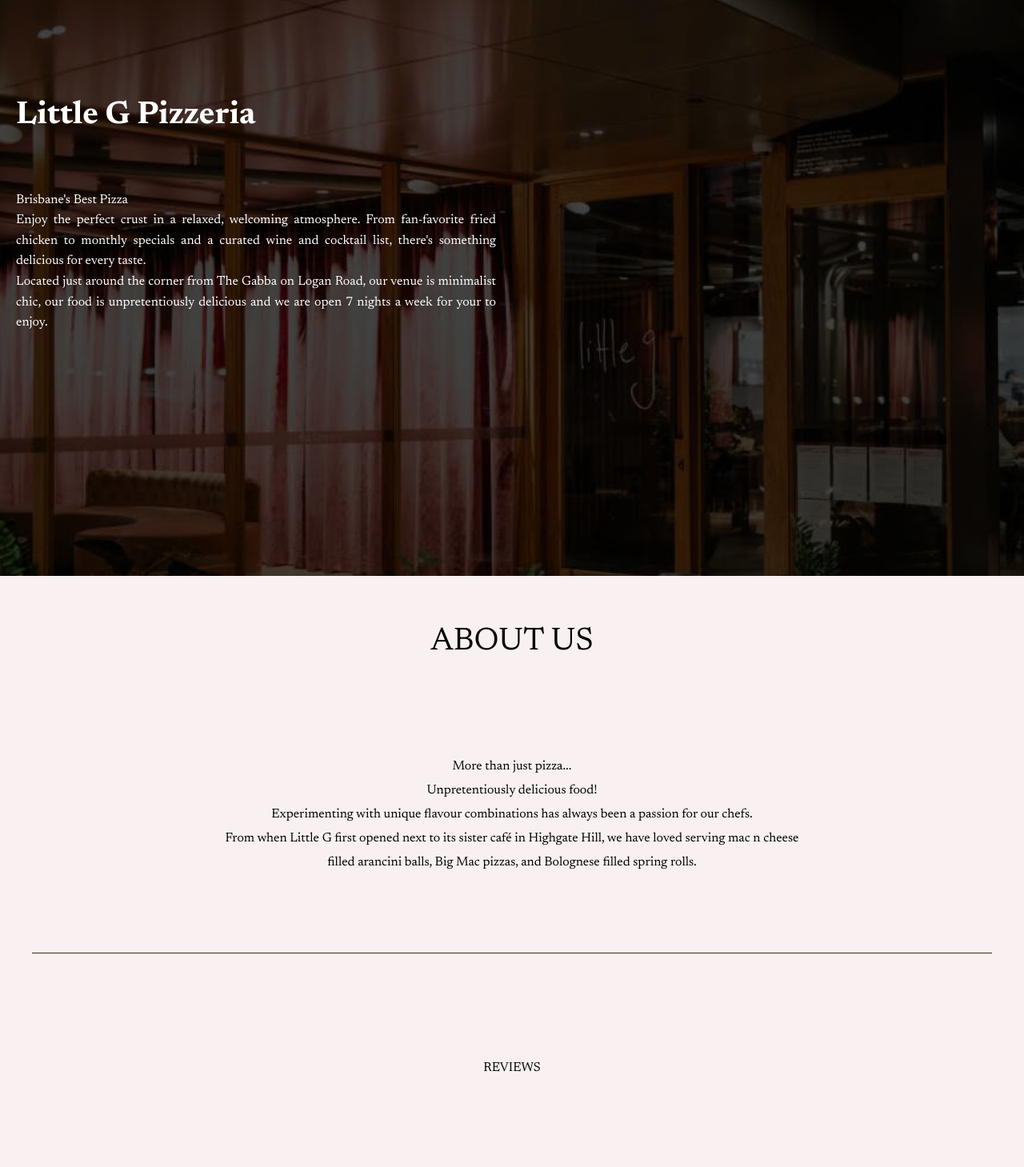
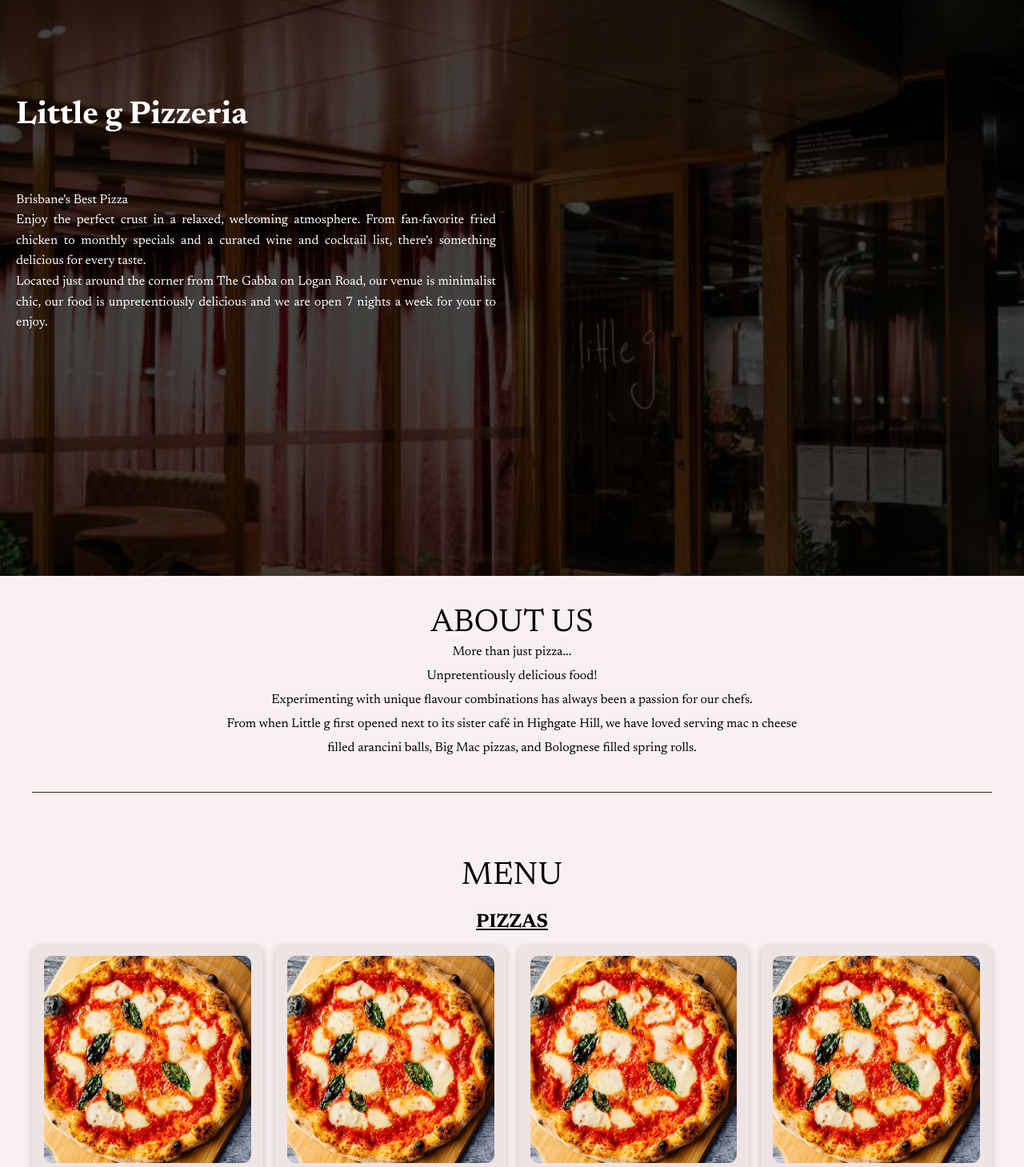
Before and after one commit to gsimoon/Little_G, a React (Create React App) app: page / in a window 1280 px wide. Shown: the part 80-1539 px from the top of the page at 80% size. Built offline with nearby package versions, Linux system fonts and the light colour scheme.

Commit message:
first commint v1

```diff
--- a/src/App.jsx
+++ b/src/App.jsx
@@ -1,16 +1,23 @@
-import React from 'react';
 import Hero from './components/Hero';
 import About from './components/About';
 import Menu from './components/Menu';
 import Contact from './components/Contact';
 
 const App = () => {
+
+  const scrollTo = (sectionId) => {
+    const section = document.getElementById(sectionId);
+    if (section) {
+      section.scrollIntoView({ behavior: 'smooth' });
+    }
+  };
+
   return (
     <div className="app">
-      <Hero />
+      <Hero scrollTo={scrollTo} />
       <About />
       <Menu />
-      <Contact />
+      <Contact scrollTo={scrollTo} />
     </div>
   );
 };
--- a/src/components/About.jsx
+++ b/src/components/About.jsx
@@ -1,5 +1,5 @@
-const About = () => (
-    <section className='about'>
+const About = (props, ref) => (
+    <section id = 'about' className='about'>
         <div className="about_description">
             <div className="description_header">ABOUT US</div>
             <div className="description_text">
@@ -8,10 +8,11 @@ const About = () => (
                 Unpretentiously delicious food!
                 <br />
                 Experimenting with unique flavour combinations has always been a passion for our chefs. <br />
-                From when Little G first opened next to its sister café in Highgate Hill, we have loved serving mac n cheese filled arancini balls, Big Mac pizzas, and Bolognese filled spring rolls.
+                From when Little g first opened next to its sister café in Highgate Hill, we have loved serving mac n cheese filled arancini balls, Big Mac pizzas, and Bolognese filled spring rolls.
             </div>
         </div>
-        <div className="about_reviews">REVIEWS</div>
+        {/* <div className="about_reviews">
+        </div> */}
     </section>
 )
 
--- a/src/components/Contact.jsx
+++ b/src/components/Contact.jsx
@@ -6,8 +6,13 @@ const instagram_link = 'https://www.instagram.com/little.g.pizza/'
 const instagram_profile = '@little.g.pizza'
 const booking_url = 'https://booking.resdiary.com/widget/Standard/LittleGPizzeria/10956'
 
-const Contact = () => (
-    <section className='contact'>
+const Contact = ({ scrollTo }) => {
+    const handleClick = (item) => {
+        scrollTo(item);
+    };
+
+    return (
+        <section id='contact' className='contact'>
             <div className="contact_info">
                 <div className="info_address">
                     <div className="address_logo">
@@ -37,9 +42,9 @@ const Contact = () => (
                 <div className="info_menu">
                     <div className="menu_pages">
                         <ul>
-                        <li><span>ABOUT US</span></li>
-                        <li><span>MENU</span></li>
-                        <li><span>CONTACT</span></li>
+                            <li><span onClick={() => handleClick('about')}>ABOUT US</span></li>
+                            <li><span onClick={() => handleClick('menu')}>MENU</span></li>
+                            <li><span onClick={() => handleClick('contact')}>CONTACT</span></li>
                         </ul>
                     </div>
                     <div className="menu_socialmedia">
@@ -57,5 +62,6 @@ const Contact = () => (
             </div>
         </section>
     );
+}
 
 export default Contact;
--- a/src/components/Hero.jsx
+++ b/src/components/Hero.jsx
@@ -2,16 +2,22 @@ import logo from "../images/logo.png"
 
 const booking_url = 'https://booking.resdiary.com/widget/Standard/LittleGPizzeria/10956'
 
-const Hero = () => (
+const Hero = ({ scrollTo }) => {
+
+  const handleClick = (item) => {
+    scrollTo(item);
+  };
+
+  return (
     <section className="hero">
       <header className="hero_header">
         <div className="header_menu">
           <ul>
-          <li><span>ABOUT US</span></li>
-          <li><span>MENU</span></li>
+            <li><span onClick={() => handleClick('about')}>ABOUT US</span></li>
+            <li><span onClick={() => handleClick('menu')}>MENU</span></li>
             <img src={logo} alt="" className="logo" />
             <li><span onClick={() => window.open(booking_url, "_blank", "noreferrer")}>BOOKINGS</span></li>
-          <li><span>CONTACT</span></li>
+            <li><span onClick={() => handleClick('contact')}>CONTACT</span></li>
           </ul>
         </div>
       </header>
@@ -19,7 +25,7 @@ const Hero = () => (
         <div className="content_bgd"></div>
         <div className="content_description">
           <div className="description_text">
-          <h1>Little G Pizzeria</h1>
+            <h1>Little g Pizzeria</h1>
             <span>
               Brisbane's Best Pizza
               <br></br>
@@ -30,8 +36,8 @@ const Hero = () => (
           </div>
         </div>
       </div>
-    <div className="teste">ola</div>
     </section>
   );
+}
 
 export default Hero;
--- a/src/components/Menu.jsx
+++ b/src/components/Menu.jsx
@@ -138,17 +138,18 @@ const menu = [
     ]
   },
 ]
-
+//https://docs.google.com/spreadsheets/d/1Rxt8GZOErNR6ZoAkDkSmYhnx3oVmVFtY-mGXZFMKqyw/edit?usp=sharing
+//https://api.sheetbest.com/sheets/e3653b6f-dac4-4a68-b967-79cac00d7b20
 const Menu = () => (
-  <section className='menu'>
+  <section id='menu' className='menu'>
     <div className="menu_header">MENU</div>
     {
-      menu.map(item => (
-        <div className="menu_view">
+      menu.map((item, i) => (
+        <div className="menu_view" key={i}>
           <div className="view_title"><h4>{item.name}</h4></div>
           <div className="view_section">
-            {(item.items).map(obj => (
-              <div className="card">
+            {(item.items).map((obj, i )=> (
+              <div className="card" key={i}>
                 <div className="card_img">
                   <img src={obj.img} alt="" />
                 </div>
--- a/src/styles/App.scss
+++ b/src/styles/App.scss
@@ -158,7 +158,8 @@
 
   .about {
     width: 100%;
-    min-height: 600px;
+    height: auto;
+    min-height: 300px;
     display: flex;
     flex-direction: column;
     box-sizing: border-box;
@@ -166,8 +167,9 @@
     background-color: #f9f1f1;
 
     .about_description {
+      padding-bottom: 40px;
       width: 100%;
-      height: 60%;
+      height: 100%;
       display: flex;
       flex-direction: column;
       align-items: center;
@@ -194,15 +196,15 @@
       }
     }
 
-    .about_reviews {
-      display: flex;
-      align-items: center;
-      justify-content: center;
-      width: 100%;
-      height: 40%;
-      // background-color: greenyellow;
-      border-bottom: 0.5px solid rgb(58, 39, 14);
-    }
+    // .about_reviews {
+    //   display: flex;
+    //   align-items: center;
+    //   justify-content: center;
+    //   width: 100%;
+    //   height: 40%;
+    //   // background-color: greenyellow;
+    //   border-bottom: 0.5px solid rgb(58, 39, 14);
+    // }
   }
 
   .menu {
@@ -256,7 +258,7 @@
           min-width: 280px;
           display: flex;
           flex-direction: column;
-          border-radius: 15px;
+          border-radius: 10px;
           box-shadow: 0 4px 8px 0 rgba(0, 0, 0, 0.2);
 
           .card_img {
@@ -268,7 +270,7 @@
 
             img {
               width: 100%;
-              border-radius: 15px;
+              border-radius: 10px;
               object-fit: cover;
             }
           }
@@ -417,8 +419,6 @@
           ul {
             display: flex;
             flex-direction: column;
-            align-items: center;
-            justify-content: center;
             list-style: none;
           }
         }
```
Also changed, not shown: 1 other file (tests, documents, lock files or other folders). Lines whose indentation alone changed are shown as unchanged.
